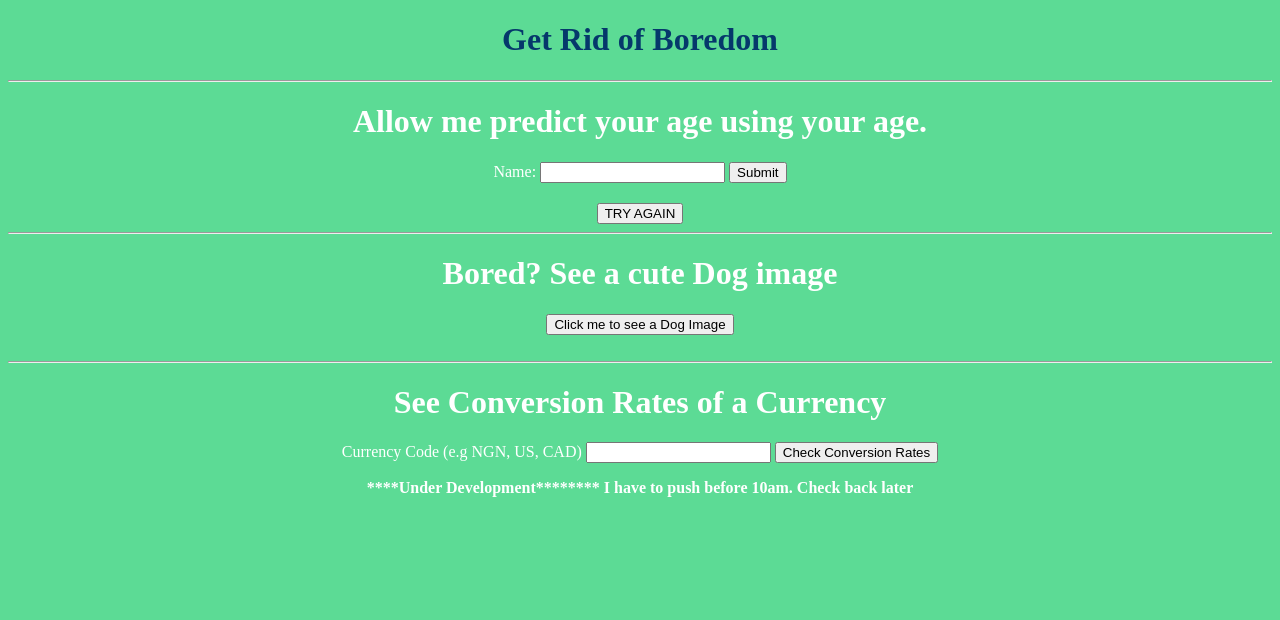
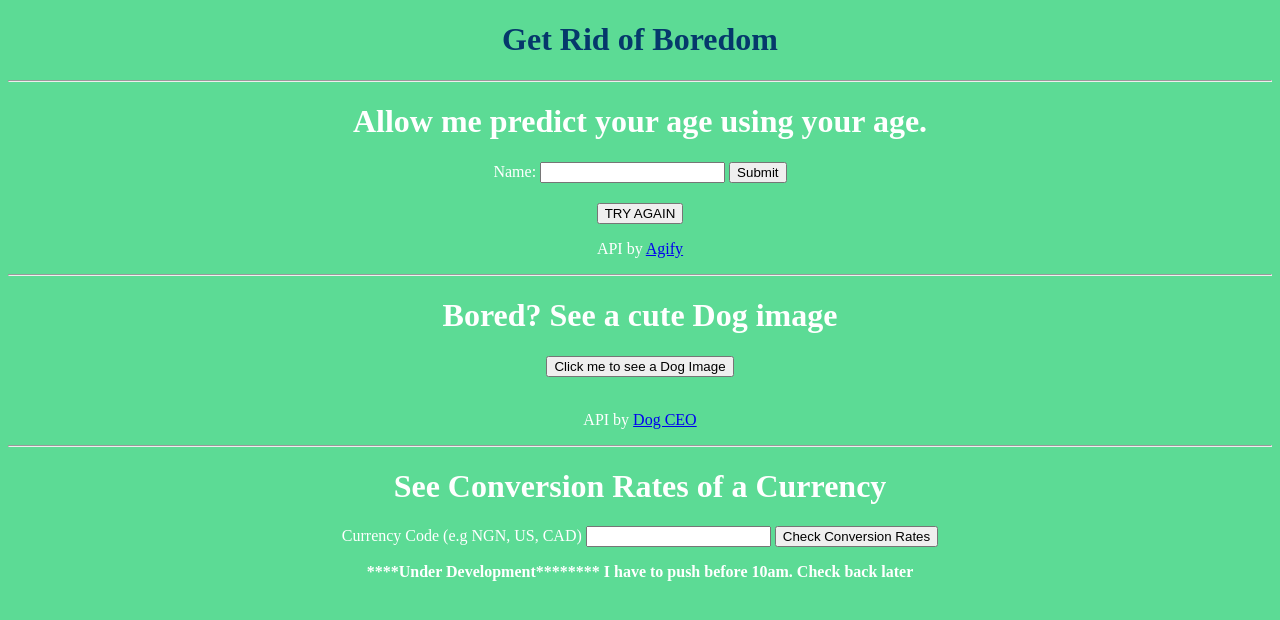
Before and after one commit to sakarious/Get-Rid-Of-Boredom, a plain HTML site: page index.html in a window 1280 px wide. Drawn offline with Linux system fonts and the light colour scheme.

Commit message:
Added Credit

```diff
--- a/index.html
+++ b/index.html
@@ -6,7 +6,7 @@
     <meta name="viewport" content="width=device-width, initial-scale=1.0" />
     <script src="script.js" defer></script>
     <link rel="stylesheet" href="style.css" />
-    <title>Document</title>
+    <title>Get Rid of Boredom</title>
   </head>
   <body>
     <div>
@@ -25,12 +25,14 @@
 
     <div>
       <button id="reload">TRY AGAIN</button>
+      <p>API by <a href="agify.io">Agify</a></p>
       <hr />
     </div>
     <div>
       <h1>Bored? See a cute Dog image</h1>
       <button id="dogBtn">Click me to see a Dog Image</button><br /><br />
       <div id="image"></div>
+      <p>API by <a href="dog.ceo/api">Dog CEO</a></p>
       <hr />
     </div>
 
```
